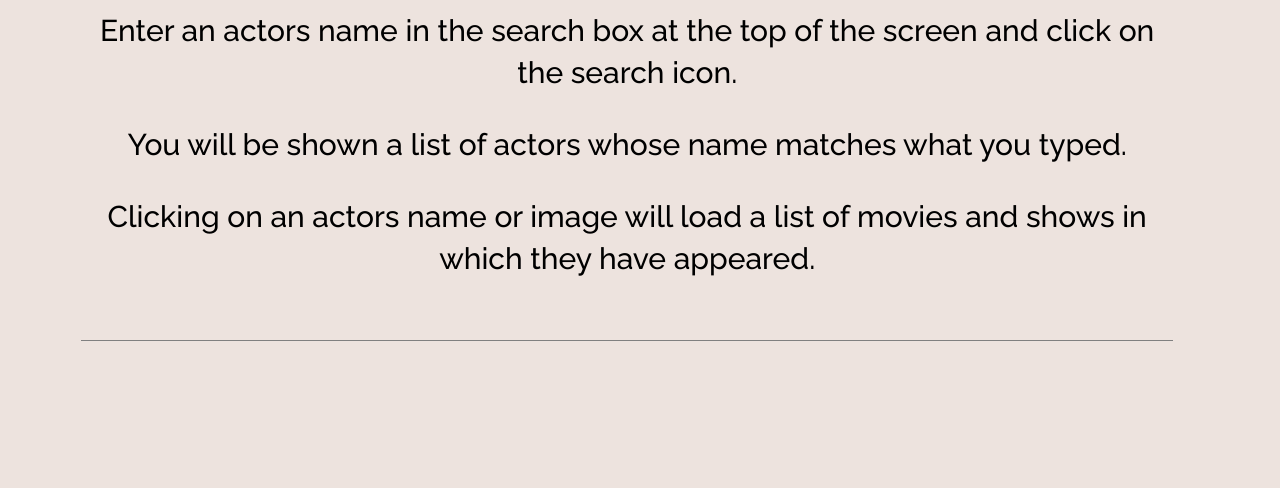
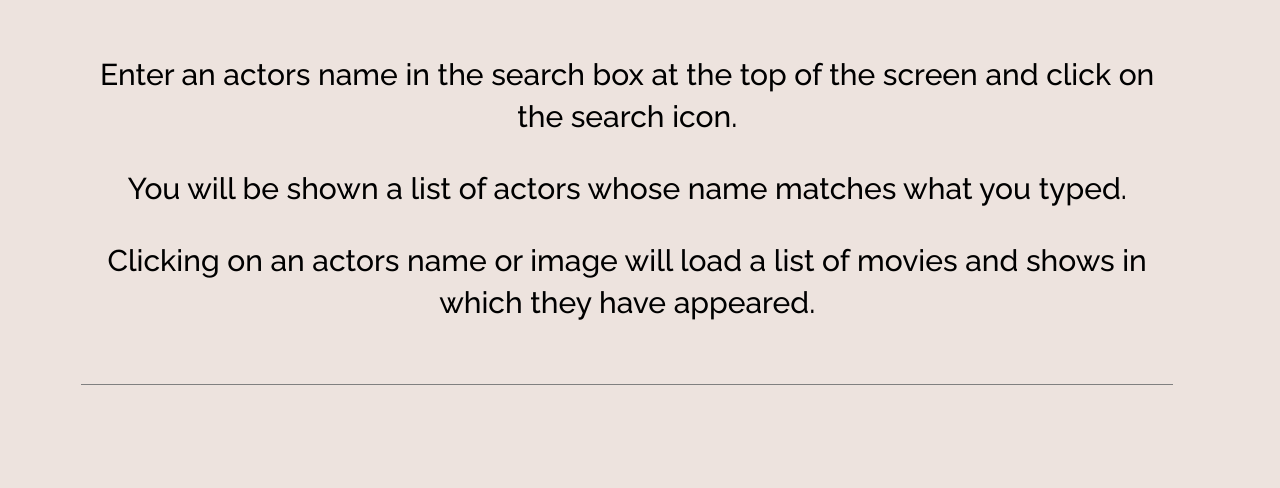
Before and after one commit to qadd0004/simple-spa, a plain HTML site: page index.html in a window 1280 px wide. Shown: the part 312-800 px from the top of the page. Drawn offline with Linux system fonts and the light colour scheme.

Commit message:
Add space above h2 in main tag

```diff
--- a/css/main.css
+++ b/css/main.css
@@ -139,6 +139,7 @@ header form {
   max-width: 90%;
   position: absolute;
   left: 0.8rem;
+  top: 1.5rem;
   margin: 0rem auto;
 }
 
@@ -152,7 +153,6 @@ header form {
   position: absolute;
   top: 0vh;
   min-height: 100vh;
-  ;
 }
 
 #actorsList,
@@ -165,14 +165,13 @@ header form {
   margin: 1rem auto;
 }
 
-
 .card {
   width: 16.2rem;
   height: 8.1rem;
   background-color: #fff;
   border: 1px solid #000;
   display: grid;
-  grid-template-areas: 'picture name''picture pop''picture .';
+  grid-template-areas: 'picture name' 'picture pop' 'picture .';
   grid-template-columns: 34% 66%;
   grid-template-rows: 50%;
   box-shadow: 3px 3px 3px grey;
@@ -210,7 +209,6 @@ header form {
 .card:hover {
   animation: shake 2s linear infinite alternate backwards;
 }
-
 
 #media {
   display: none;
@@ -274,7 +272,6 @@ header form {
   background-color: #772222;
   box-shadow: none;
 }
-
 
 /***********************
   Effects
@@ -352,7 +349,6 @@ header form {
     font-size: 3rem;
     margin-bottom: 2rem;
   }
-
 }
 
 @media all and (min-width: 50rem) {
@@ -411,7 +407,6 @@ header form {
     font-size: 8rem;
     left: 4rem;
   }
-
 }
 
 @media all and (min-width: 80rem) {
```
